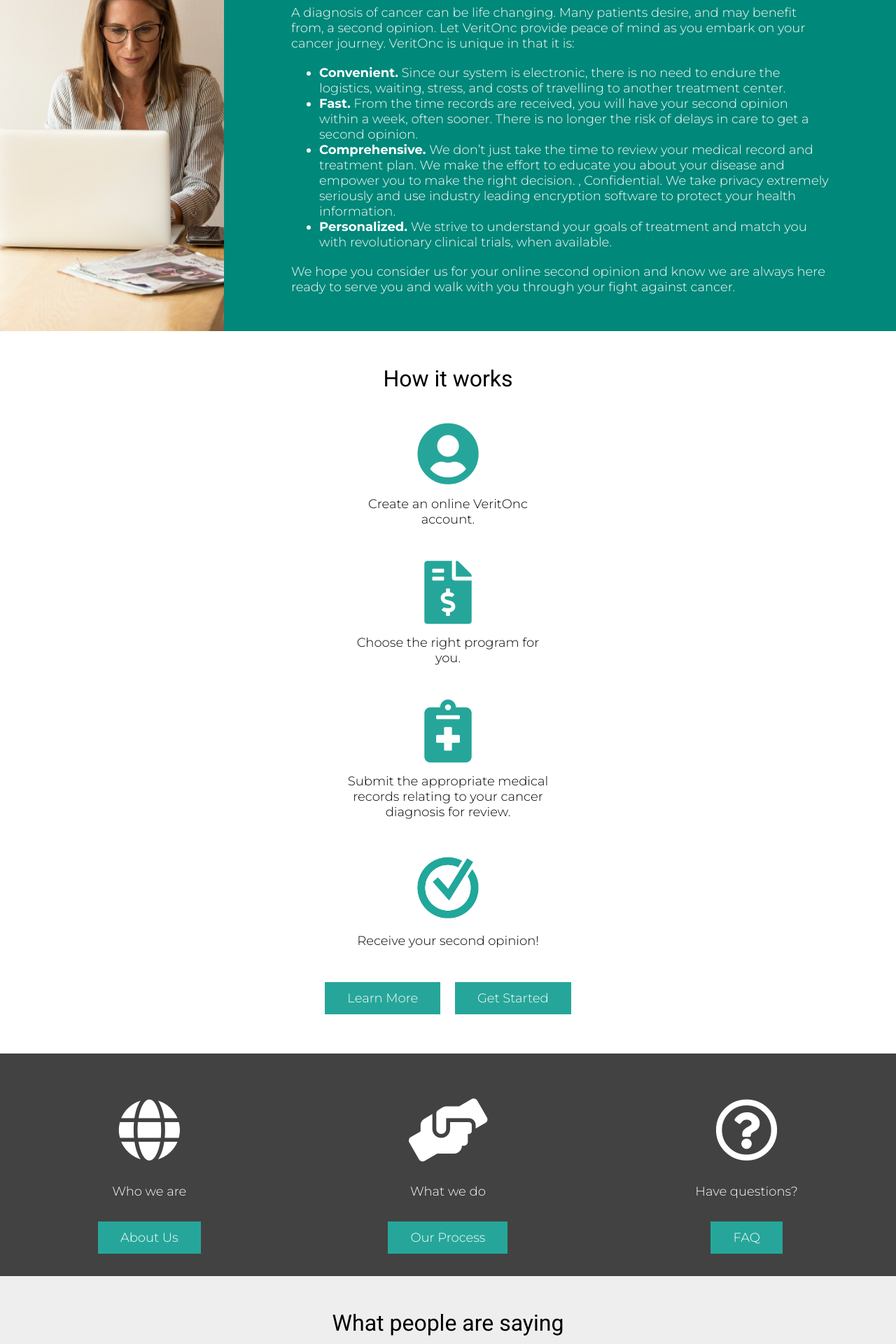
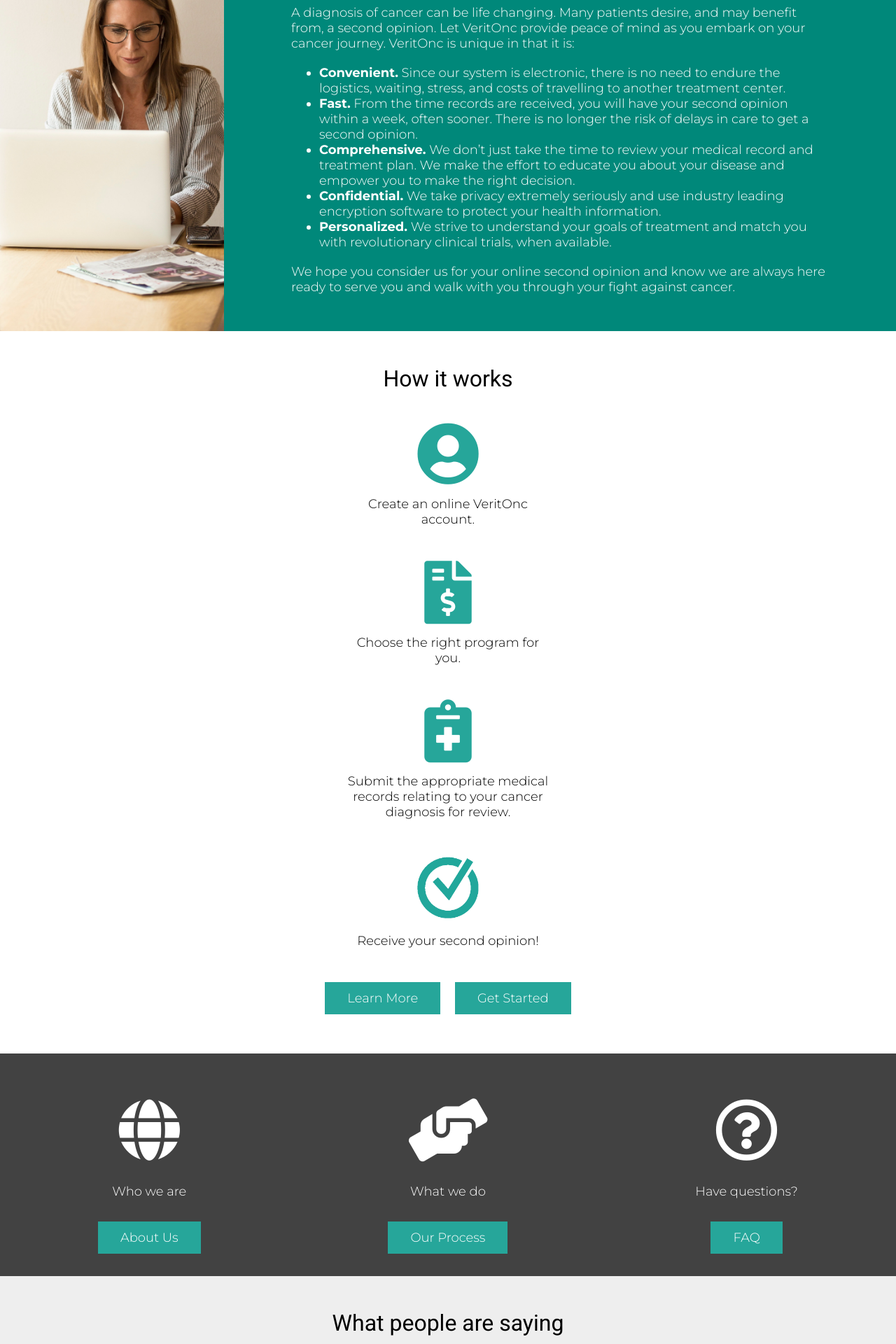
Before and after one commit to lilweirdward/Veritonc.Web, a Jekyll site: the page built from index.md, in a window 1280 px wide. Shown: the part 610-2530 px from the top of the page at 70% size. Built offline with Jekyll 4.4.1, drawn with Linux system fonts in a browser that asks for light colours; nearby versions of some CDN libraries; some of the changed text lies outside the part shown.

Commit message:
Bug fixes based on ownership requests

```diff
--- a/_includes/page_fractions/section.home-lead.md
+++ b/_includes/page_fractions/section.home-lead.md
@@ -8,7 +8,8 @@ A diagnosis of cancer can be life changing. Many patients desire, and may benefi
 
 - **Convenient.** Since our system is electronic, there is no need to endure the logistics, waiting, stress, and costs of travelling to another treatment center.
 - **Fast.** From the time records are received, you will have your second opinion within a week, often sooner. There is no longer the risk of delays in care to get a second opinion.
-- **Comprehensive.** We don’t just take the time to review your medical record and treatment plan. We make the effort to educate you about your disease and empower you to make the right decision. , Confidential. We take privacy extremely seriously and use industry leading encryption software to protect your health information.
+- **Comprehensive.** We don’t just take the time to review your medical record and treatment plan. We make the effort to educate you about your disease and empower you to make the right decision.
+- **Confidential.** We take privacy extremely seriously and use industry leading encryption software to protect your health information.
 - **Personalized.** We strive to understand your goals of treatment and match you with revolutionary clinical trials, when available.
 
 We hope you consider us for your online second opinion and know we are always here ready to serve you and walk with you through your fight against cancer.
--- a/_layouts/home.html
+++ b/_layouts/home.html
@@ -37,7 +37,7 @@ layout: default
               <span class="instruction">{{ page.stepfinal }}</span>
           </div>
       </div>
-      <a class="button" href="how-it-works.html">Learn More</a>
+      <a class="button" href="how-it-works/">Learn More</a>
       <a class="button" href="https://secure.veritonc.com">Get Started</a>
   </div>
 </div>
@@ -46,17 +46,17 @@ layout: default
       <div class="column4">
           <i class="fas fa-5x fa-globe"></i>
           <span>Who we are</span>
-          <a class="button" href="about-us.html">About Us</a>
+          <a class="button" href="about-us/">About Us</a>
       </div>
       <div class="column4">
           <i class="fas fa-5x fa-hands-helping"></i>
           <span>What we do</span>
-          <a class="button" href="how-it-works.html">Our Process</a>
+          <a class="button" href="how-it-works/">Our Process</a>
       </div>
       <div class="column4">
           <i class="far fa-5x fa-question-circle"></i>
           <span>Have questions?</span>
-          <a class="button" href="faq.html">FAQ</a>
+          <a class="button" href="faq/">FAQ</a>
       </div>
   </div>
 </div>
@@ -66,10 +66,6 @@ layout: default
       <div class="testimonial">
         {% capture section_testimonial_1 %}{% include page_fractions/section.testimonial-1.md %}{% endcapture %}
         {{ section_testimonial_1 | markdownify }}
-      </div>
-      <div class="testimonial">
-        {% capture section_testimonial_2 %}{% include page_fractions/section.testimonial-2.md %}{% endcapture %}
-        {{ section_testimonial_2 | markdownify }}
       </div>
   </div>
 </div>
@@ -84,22 +80,6 @@ layout: default
               <button class="button" type="submit"><i class="fas fa-1x fa-share"></i>Send</button>
           </form>
       </div>
-      <div class="column6 other">
-          <h2>Other means of contact</h2>
-          <div class="right">
-              <span class="label">Address</span>
-              <span>VeritOnc, LLC <br />123 Main St. <br />Louisville, KY 40208</span>
-          </div>
-          <div class="left">
-              <span class="label">Phone</span>
-              <span>502-123-4567</span>
-              <span class="label">Fax</span>
-              <span>502-765-4321</span>
-          </div>
-          <div class="full">
-              <span class="label">Email</span>
-              <span><a href="mailto:veritonc19@gmail.com">veritonc19@gmail.com</a></span>
-          </div>
       </div>
   </div>
 </div>
--- a/_sass/minima/_layout.scss
+++ b/_sass/minima/_layout.scss
@@ -326,6 +326,8 @@
   .column6.contact {
       background-color: $color_prim_1;
       padding: 2rem 0;
+      float: none;
+      margin: 0 auto;
       input, textarea {
           display: block;
           background-color: transparent;
```
Also changed, not shown: _includes/page_fractions/section.testimonial-1.md (+3 -3 lines).
